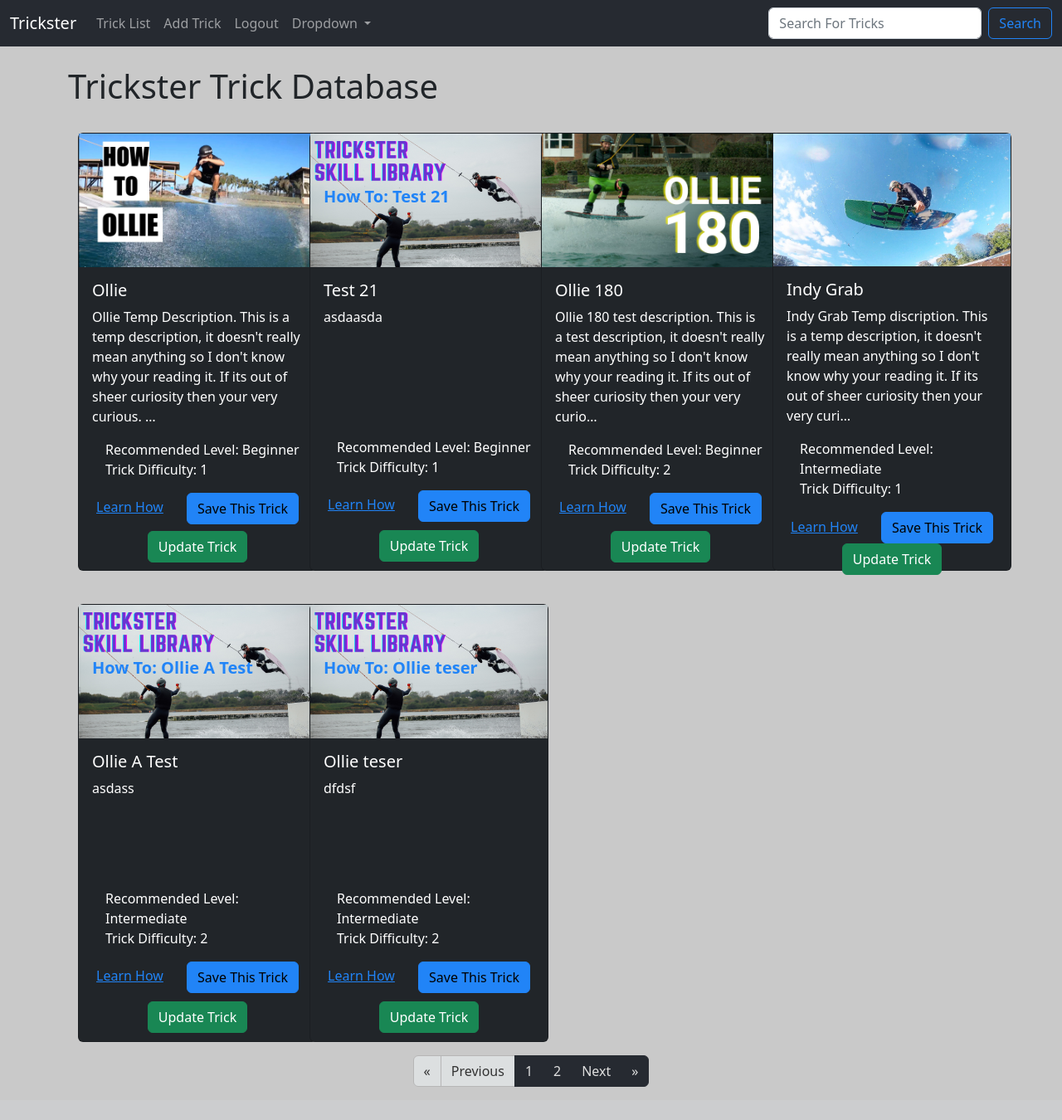
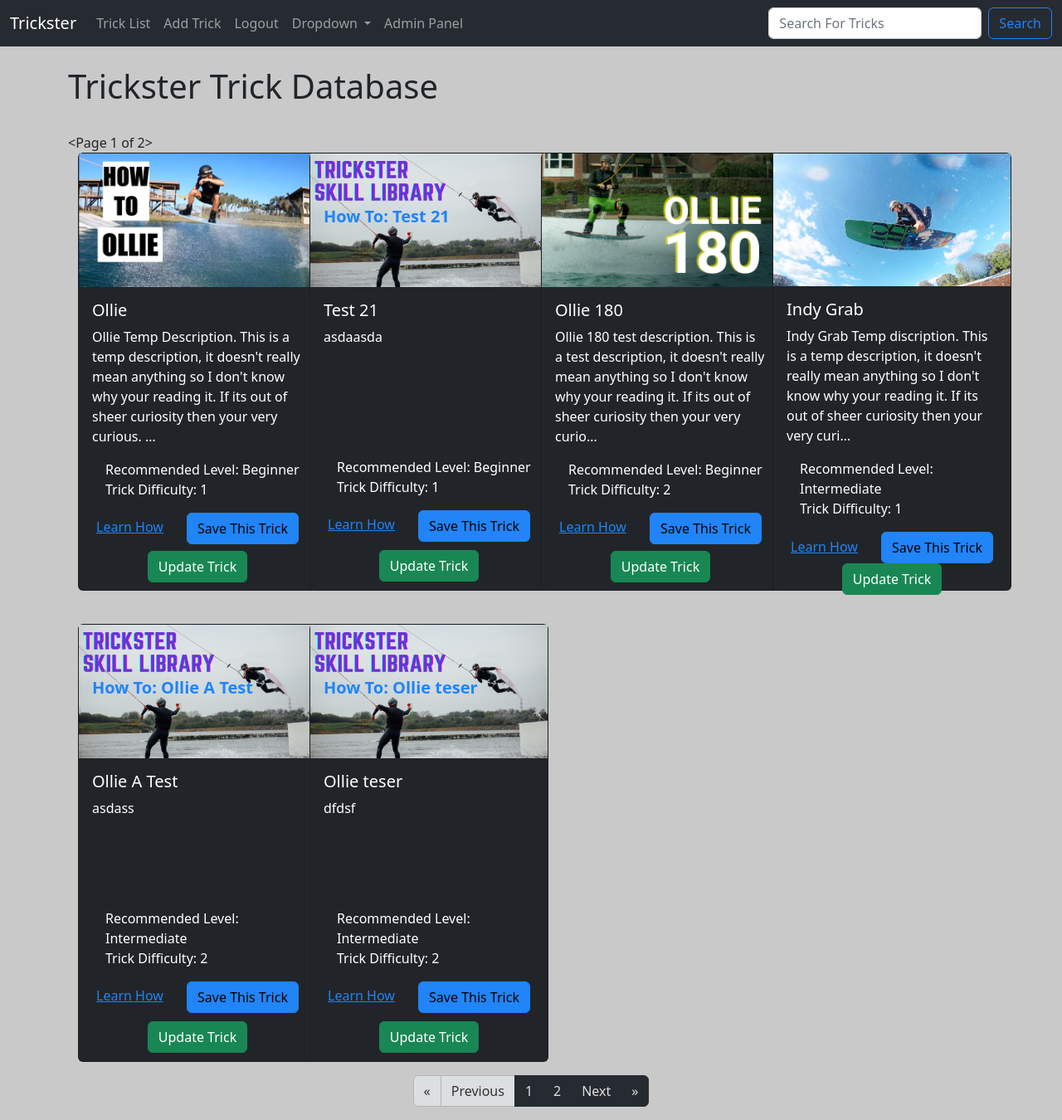
Before and after one commit to KonaHay/Trickster, a Django app: page /trick_list in a window 1280 px wide. Shown: the whole page at 83% size. Before the commit the page ends 1310 px from the top, so only its background shows below. Run offline with Django 4.2, Linux system fonts and the light colour scheme; a user stored in the database is signed in; data comes from the database, SQL or seed files in the repository; both versions use the stored data as it was after the commit; some libraries are stand-ins or nearby versions.

Commit message:
Added Admin Panel link to only show for admins. + Attempt to functionise paginator.

```diff
--- a/Trickster/urls.py
+++ b/Trickster/urls.py
@@ -11,3 +11,8 @@ urlpatterns = [
     path('Users/', include('Users.urls')),
 
 ]+ static(settings.MEDIA_URL, document_root=settings.MEDIA_ROOT)
+
+# Configure Admin Titles
+admin.site.site_header = "Trickster Administration"
+admin.site.site_title = "Trickster Admin"
+admin.site.index_title = "Welcome to the Trickster Admin Panel"
--- a/TricksterMain/templates/main/navbar.html
+++ b/TricksterMain/templates/main/navbar.html
@@ -35,6 +35,14 @@
               <li><a class="dropdown-item" href="#">Something else here</a></li>
             </ul>
           </li>
+
+          <!-- Only If Admin User -->
+          {%if user.is_superuser%}
+            <li class="nav-item">
+              <a class="nav-link" href="{%url 'admin-db'%}">Admin Panel</a>
+            </li>
+          {%endif%}
+
         </ul>
         <form class="d-flex" method="POST" action="{% url 'search-trick' %}">
           {% csrf_token %}
--- a/TricksterMain/templates/main/trick_list.html
+++ b/TricksterMain/templates/main/trick_list.html
@@ -5,11 +5,11 @@
 
   <h1> Trickster Trick Database </h1>
   <br/>
-
+  {{tricks}}
   <!-- I will aim to put this section of code into its own function as it's also used in search_trick -->
   <div class="container-md">
     <div class="row row-cols-1 row-cols-sm-2 row-cols-md-3 row-cols-xl-4 g-4">
-      {% for trick in trick_list %}
+      {% for trick in tricks %}
 
         <div class="col">
 
@@ -56,13 +56,13 @@
   <nav aria-label="Paginator">
     <ul class="pagination pagination-dark justify-content-center">
 
-      {% if trick_list.has_previous %}
+      {% if tricks.has_previous %}
       <li class="page-item">
         <a class="page-link" href="?page=1" aria-label="First">
           <span aria-hidden="true">&laquo;</span>
         </a>
       </li>
-      <li class="page-item"><a class="page-link" href="?page={{ trick_list.previous_page_number }}">Previous</a></li>
+      <li class="page-item"><a class="page-link" href="?page={{ tricks.previous_page_number }}">Previous</a></li>
       {% else %}
       <li class="page-item disabled">
         <a class="page-link" href="" aria-label="First">
@@ -78,10 +78,10 @@
 
       {% endfor %}
 
-      {% if trick_list.has_next %}
-      <li class="page-item"><a class="page-link" href="?page={{ trick_list.next_page_number }}">Next</a></li>
+      {% if tricks.has_next %}
+      <li class="page-item"><a class="page-link" href="?page={{ tricks.next_page_number }}">Next</a></li>
       <li class="page-item">
-        <a class="page-link" href="?page={{ trick_list.paginator.num_pages }}" aria-label="Last">
+        <a class="page-link" href="?page={{ tricks.paginator.num_pages }}" aria-label="Last">
           <span aria-hidden="true">&raquo;</span>
         </a>
       </li>
--- a/TricksterMain/urls.py
+++ b/TricksterMain/urls.py
@@ -3,10 +3,11 @@ from . import views
 
 urlpatterns = [
     path('', views.home, name="home"),
-    path('trick_list', views.all_tricks, name="trick-list"),
+    path('trick_list', views.trick_list, name="trick-list"),
     path('add_trick', views.add_trick, name='add-trick'),
     path('show_trick/<trick_id>', views.show_trick, name='show-trick'),
     path('update_trick/<trick_id>', views.update_trick, name='update-trick'),
     path('search_trick', views.search_trick, name='search-trick'),
     path('delete_trick/<trick_id>', views.delete_trick, name='delete-trick'),
+    path('admin_db', views.admin_db, name='admin-db'),
 ]
--- a/TricksterMain/views.py
+++ b/TricksterMain/views.py
@@ -1,6 +1,8 @@
 from django.shortcuts import render
-from django.http import HttpResponseRedirect
+from django.views import View
+from django.http import HttpResponseRedirect, HttpResponse
 from django.contrib import messages
+from django.contrib.auth.decorators import login_required
 
 # Imports for Pagination
 from django.core.paginator import Paginator
@@ -16,16 +18,40 @@ from .forms import TrickForm
 def home(request):
   return render(request, 'main/home.html', {})
 
-def all_tricks(request):
-  tricks = Trick.objects.all().order_by('TrickRecLevel', 'TrickDifficulty', 'TrickName')
+# ----------------------------------------------------------------------
+# Attempt at a view based pagination setup
+# class t_paginator(View):
+#   tricks = Trick.objects.all().order_by('TrickRecLevel', 'TrickDifficulty', 'TrickName')
+#   page_amount = 6
+#   p = Paginator(tricks, page_amount)
+
+#   def paginator_pages(self, request):
+#     page = request.GET.get('page')
+#     trick_list = self.p.get_page(page)
+#     num_pages = "T" * trick_list.paginator.num_pages
+#     return HttpResponse({"num_pages":num_pages})
+
+#   def paginator_tricks(self, request):
+#     page = request.GET.get('page')
+#     trick_list = self.p.get_page(page)
+
+#     return HttpResponse({'trick_list': trick_list})
+# ----------------------------------------------------------------------
+
+def trick_list(request):
+  #------ For view based paginator ---------
+  #num_pages = t_paginator.paginator_pages
+  #tricks = t_paginator.paginator_tricks
+  #-----------------------------------------
 
   #Pagination setup
-  p = Paginator(tricks, 6)
+  all_tricks = Trick.objects.all().order_by('TrickRecLevel', 'TrickDifficulty', 'TrickName')
+  p = Paginator(all_tricks, 6)
   page = request.GET.get('page')
-  trick_list = p.get_page(page)
-  num_pages = "T" * trick_list.paginator.num_pages
+  tricks = p.get_page(page)
+  num_pages = "T" * tricks.paginator.num_pages
 
-  return render(request, 'main/trick_list.html', {'trick_list': trick_list, "num_pages":num_pages})
+  return render(request, 'main/trick_list.html', {'tricks': tricks, "num_pages":num_pages})
 
 def add_trick(request):
   submitted = False
@@ -68,7 +94,13 @@ def delete_trick(request, trick_id):
   trick.delete()
   return HttpResponseRedirect('/trick_list')
 
-
+@login_required(login_url='/login')
+def admin_db(request):
+  # An Extra Level Security for the Admin Panel
+  if request.user.is_superuser :
+    return HttpResponseRedirect('/admin')
+  else:
+    return HttpResponseRedirect('/home')
 
 
 # --- For connecting to MongoDB Database ---
```
Also changed, not shown: TricksterMain/templates/main/paginator.html (added, +43 -0 lines), db.sqlite3.
